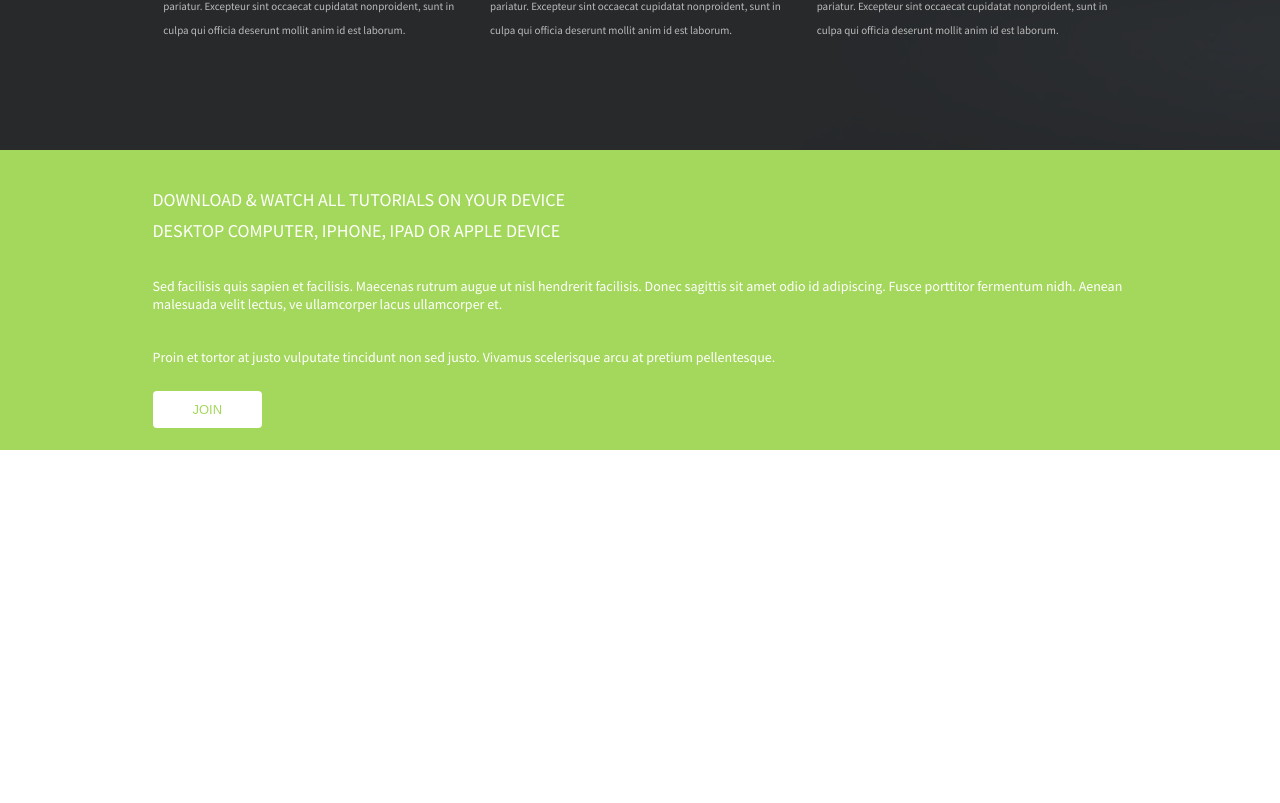
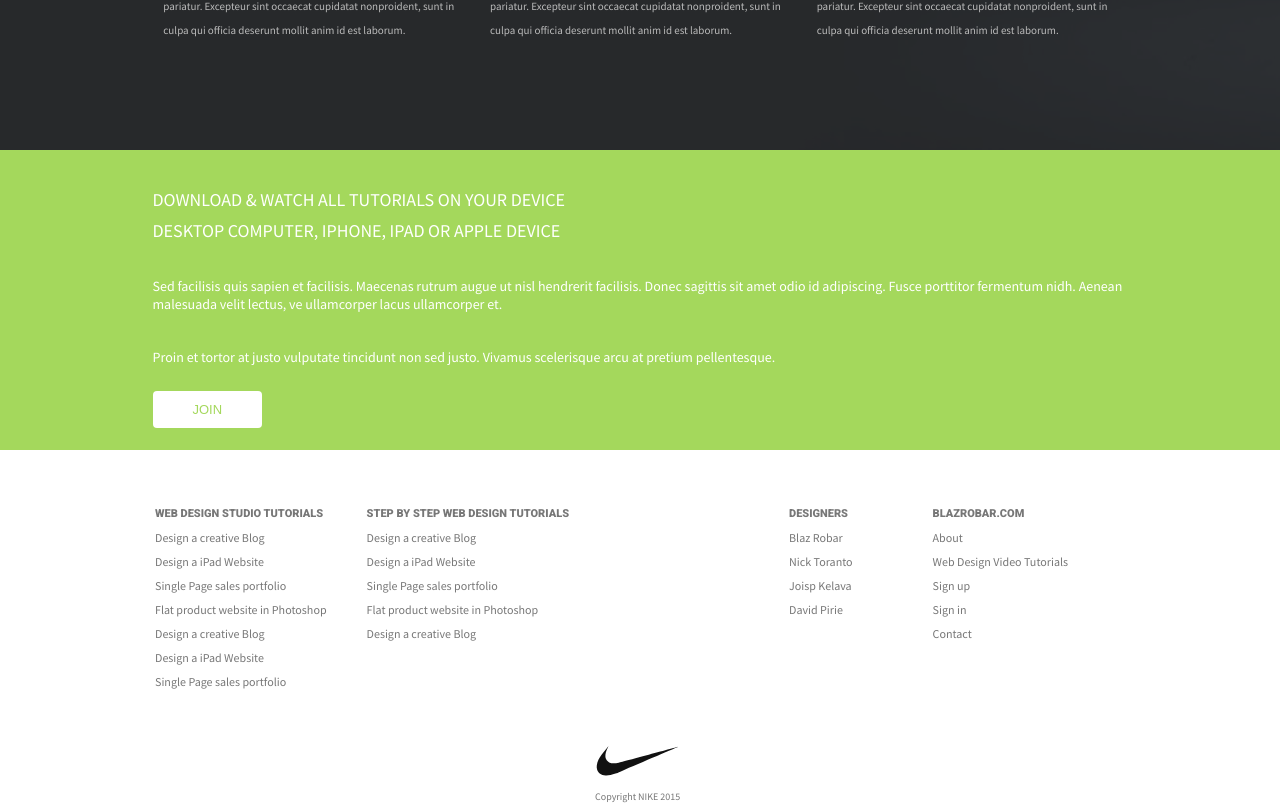
Before and after one commit to PirieD704/nike_test_page, a React (Create React App) app: page / in a window 1280 px wide. Shown: the part 2556-3359 px from the top of the page. Before the commit the page ends 3006 px from the top, so only its background shows below. Built offline with nearby package versions, Linux system fonts and the light colour scheme.

Commit message:
completed base mobile optimization

```diff
--- a/public/index.html
+++ b/public/index.html
@@ -5,6 +5,10 @@
     <meta name="viewport" content="width=device-width, initial-scale=1">
     <title>Nike Test</title>
     <link href="https://fonts.googleapis.com/css?family=Roboto:900|Source+Sans+Pro" rel="stylesheet">
+    <!-- owl carousel cdn -->
+    <link rel="stylesheet" href="https://cdnjs.cloudflare.com/ajax/libs/OwlCarousel2/2.2.0/assets/owl.carousel.css">
+    <!-- owl theme cdn -->
+    <link rel="stylesheet" href="https://cdnjs.cloudflare.com/ajax/libs/OwlCarousel2/2.2.0/assets/owl.theme.default.css">
     <style>
       body {
         margin: 0px;
--- a/src/components/App.js
+++ b/src/components/App.js
@@ -4,6 +4,7 @@ import BannerSection from './BannerSection';
 import SectionTwo from './SectionTwo';
 import ShowCase from './ShowCase';
 import GreenSection from './GreenSection';
+import WhiteSection from './WhiteSection';
 
 class App extends React.Component {
 	constructor() {
@@ -11,6 +12,7 @@ class App extends React.Component {
 		super();
 
 		this.changeShoe = this.changeShoe.bind(this);
+
 
 		//getInitialState
 		this.state = {
@@ -27,18 +29,19 @@ class App extends React.Component {
 		// change our shoe image
 		bigShoe.source = `../images/big-${shoe}.png`;
 		bigShoe.shoe = shoe;
-		console.log(bigShoe.shoe)
+		// console.log(bigShoe.shoe)
 		this.setState({ bigShoe });
 	}
 
 	render() {
 		return (
 			<div>
-				<Header />
+				<Header svgWidth={this.svgWidth} svgHeight={this.svgHeight} />
 				<BannerSection />
 				<SectionTwo />
 				<ShowCase bigShoe={this.state.bigShoe} changeShoe={this.changeShoe} />
 				<GreenSection />
+				<WhiteSection />
     		</div>
   		)
 	}
--- a/src/components/BannerSection.js
+++ b/src/components/BannerSection.js
@@ -6,9 +6,18 @@ import Logo from './Logo';
 
 class BannerSection extends React.Component {
 	render() {
+		// grab window height to adjust svg size in header
+		const vw = window.innerWidth;
+		// build out our functions to manipulate the width and height respectively
+		const svgWidth = (width) => {
+			return width >= 768 ? '200' : '100';
+		}
+		const svgHeight = (width) => {
+			return width >= 768 ? '72' : '36';
+		}
 		return (
 			<div className={css(styles.bannerWrapper)}>
-				<div className={css(styles.mainSwoosh)}><Logo fillColor="#a4d85c" /></div>
+				<div className={css(styles.mainSwoosh)}><Logo width={svgWidth(vw)} height={svgHeight(vw)} fillColor="#a4d85c" /></div>
 				<div className={css(styles.mainName)}>MERCURIAL SUPERFLY</div>
 				<div className={css(styles.belowName)}>It's time to destroy defenses</div>
 			</div>
@@ -26,7 +35,10 @@ const styles = StyleSheet.create({
 		justifyContent: 'center',
 		width: '100%',
 		backgroundImage: 'url("/images/content-1-bg.png")',
-		backgroundSize: 'cover'
+		backgroundSize: 'cover',
+		'@media (max-width: 667px)': {
+			height: '90vh'
+		}
 	},
 	mainSwoosh: {
 		padding: '20px'
@@ -36,12 +48,18 @@ const styles = StyleSheet.create({
 		fontFamily: 'Roboto',
 		fontWeight: 'bold',
 		fontSize: '60px',
-		padding: '5px'
+		padding: '5px',
+		'@media (max-width: 667px)': { //down size the font
+			fontSize: '46px'
+		}
 	},
 	belowName: {
 		color: '#fff',
 		fontFamily: 'Source Sans Pro',
-		fontSize: '34px'
+		fontSize: '34px',
+		'@media (max-width: 667px)': { //downsize the font
+			fontSize: '22px'
+		}
 	}
 
 })
--- a/src/components/GreenSection.js
+++ b/src/components/GreenSection.js
@@ -33,24 +33,41 @@ const styles = StyleSheet.create({
 		width: '100%',
 		backgroundColor: '#a4d85c',
 		color: '#fff',
-		fontFamily: 'Source Sans Pro'
+		fontFamily: 'Source Sans Pro',
+		'@media (max-width: 768px)': { //remove height setting
+			height: 'auto'
+		}
 	},
 	inBetweenGreen: {
 		width: '975px',
 		margin: 'auto',
-		paddingTop: '30px'
+		paddingTop: '30px',
+		'@media (max-width: 768px)': { //remove width setting and add padding
+			width: 'auto',
+			padding: '20px'
+		}
 	},
 	capitalText: {
 		fontSize: '18px',
-		paddingTop: '8px'
+		paddingTop: '8px',
+		'@media (max-width: 768px)': { //resize text to fit screen
+			fontSize: '14px',
+			paddingTop: '12px'
+		}
 	},
 	regText: {
 		fontSize: '14px',
-		paddingTop: '35px'
+		paddingTop: '35px',
+		'@media (max-width: 768px)': { //change font size
+			fontSize: '12px'
+		}
 	},
 	bottomText: {
 		fontSize: '14px',
-		paddingTop: '35px'
+		paddingTop: '35px',
+		'@media (max-width: 768px)': { //change font size
+			fontSize: '12px'
+		}
 	},
 	theButton: {
 		padding: '11px 40px',
--- a/src/components/Header.js
+++ b/src/components/Header.js
@@ -5,9 +5,19 @@ import Logo from './Logo';
 
 class Header extends React.Component {
 	render() {
+			// grab window height to adjust svg size in header
+		const vw = window.innerWidth;
+		// build out our functions to manipulate the width and height respectively
+		const svgWidth = (width) => {
+			return width >= 667 ? '200' : '100';
+		}
+		const svgHeight = (width) => {
+			return width >= 667 ? '72' : '36';
+		}
+
 		return (
 		  <div className={css(styles.headerWrapper)}>
-		  	<div className={css(styles.swoosh)}><Logo fillColor="000" /></div>
+		  	<div className={css(styles.swoosh)}><Logo width={svgWidth(vw)} height={svgHeight(vw)} fillColor="000" /></div>
 			<div className={css(styles.menuLinks)}>ABOUT</div>
 			<div className={css(styles.menuLinks)}>SERVICES</div>
 			<div className={css(styles.menuLinks)}>INVOLVEMENT</div>
@@ -16,6 +26,7 @@ class Header extends React.Component {
 		)
 	}
 }
+
 
 const styles = StyleSheet.create({
 	headerWrapper: {
@@ -26,7 +37,15 @@ const styles = StyleSheet.create({
 	swoosh: {
 		padding: '20px 140px 20px 140px',
 		backgroundColor: '#a4d85c',
-		marginRight: '12%' //this probably needs to be changed later
+		marginRight: '12%',
+		swooshWidth: '200',
+		swooshHeight: '72',
+		'@media (max-width: 768px)': {
+			padding: '10px',
+			marginRight: '5%',
+			swooshWidth: '100',
+			swooshHeight: '36'
+		}
 	},
 	menuLinks: {
 		color: '#fff',
@@ -34,7 +53,10 @@ const styles = StyleSheet.create({
 		fontFamily: 'Source Sans Pro',
 		display: 'flex',
 		flexDirection: 'column',
-		justifyContent: 'center'
+		justifyContent: 'center',
+		'@media (max-width: 768px)': {
+			display: 'none'
+		}
 	}
 })
 
--- a/src/components/Logo.js
+++ b/src/components/Logo.js
@@ -4,11 +4,12 @@ import React from 'react';
 class Logo extends React.Component {
 	render() {
 		return (
-				<svg width="200" height="72" fill={this.props.fillColor} viewBox="135.5 361.375 200 72" overflow="visible">
+				<svg width={this.props.width} height={this.props.height} fill={this.props.fillColor} viewBox="135.5 361.375 200 72" overflow="visible">
 					<path d="M159.23,431.966c-5.84-0.232-10.618-1.83-14.354-4.798c-0.713-0.567-2.412-2.267-2.982-2.984c-1.515-1.905-2.545-3.759-3.232-5.816c-2.114-6.332-1.026-14.641,3.112-23.76c3.543-7.807,9.01-15.55,18.548-26.274c1.405-1.578,5.589-6.193,5.616-6.193c0.01,0-0.218,0.395-0.505,0.876c-2.48,4.154-4.602,9.047-5.758,13.283c-1.857,6.797-1.633,12.63,0.656,17.153c1.579,3.116,4.286,5.815,7.33,7.307c5.329,2.611,13.131,2.827,22.659,0.632c0.656-0.152,33.162-8.781,72.236-19.176c39.074-10.396,71.049-18.895,71.054-18.888c0.011,0.009-90.78,38.859-137.911,59.014c-7.464,3.191-9.46,3.997-12.969,5.229C173.76,430.721,165.725,432.224,159.23,431.966z"/>
 				</svg>
 		)
 	}
 }
 
+
 export default Logo;
--- a/src/components/SectionTwo.js
+++ b/src/components/SectionTwo.js
@@ -30,7 +30,11 @@ const styles = StyleSheet.create({
 	subWrapper: {
 		width: '980px',
 		display: 'flex',
-		justifyContent: 'space-around'
+		justifyContent: 'space-around',
+		'@media (max-width: 768px)': {
+			width: 'auto',
+			flexWrap: 'wrap'
+		}
 	}
 })
 
--- a/src/components/ShowCase.js
+++ b/src/components/ShowCase.js
@@ -78,11 +78,18 @@ const styles = StyleSheet.create({
 		backgroundColor: '#27292b',
 		backgroundImage: 'url("/images/content-2-bg.png")',
 		backgroundRepeat: 'repeat-y',
-		textAlign: 'center'
+		textAlign: 'center',
+		'@media (max-width: 768px)': { //remove height and width settings
+			height: 'auto',
+			width: 'auto'
+		}
 	},
 	shoeDisplayWrapper: {
 		paddingTop: '100px',
 		display: 'inline-flex',
+		'@media (max-width: 768px)': { //hide regular display for shoes
+			display: 'none'
+		}
 	},
 	leftSide: {
 		color: '#fff',
@@ -128,10 +135,21 @@ const styles = StyleSheet.create({
 	bigCircle: {
 		marginLeft: '100px'
 	},
+	bigCircleMobile: {
+		display: 'none',
+		'@media (max-width: 667px)': {
+			width: '300px',
+			height: '300px',
+			margin: 'auto'
+		}
+	},
 	bigShoeleft: {
 		position: 'absolute',
 		width: '600px',
 		marginTop: '100px',
+		'@media (max-width: 667px)': {
+			width: '260px'
+		}
 	},
 	bigShoeright: {
 		position: 'absolute',
@@ -155,7 +173,11 @@ const styles = StyleSheet.create({
 		width: '980px',
 		paddingTop: '80px',
 		margin: 'auto',
-		textAlign: 'left'
+		textAlign: 'left',
+		'@media (max-width: 768px)': { //remove width from text section
+			width: 'auto',
+			flexWrap: 'wrap'
+		}
 	},
 	bigShoeNoShow: {
 		display: 'none'
--- /dev/null
+++ b/src/components/WhiteSection.js
@@ -0,0 +1,115 @@
+import React from 'react';
+import { StyleSheet, css } from 'aphrodite';
+import Logo from './Logo'
+
+class WhiteSection extends React.Component {
+	render() {
+		return (
+			<div className="whiteSectionWrapper">
+				<div className={css(styles.inBetweenWhite)}>
+					<div className="text1">
+						<ul className={css(styles.listText)}>
+							<li className={css(styles.topText)}>WEB DESIGN STUDIO TUTORIALS</li>
+							<li>Design a creative Blog</li>
+							<li>Design a iPad Website</li>
+							<li>Single Page sales portfolio</li>
+							<li>Flat product website in Photoshop</li>
+							<li>Design a creative Blog</li>
+							<li>Design a iPad Website</li>
+							<li>Single Page sales portfolio</li>
+						</ul>
+					</div>
+					<div className="text2">
+						<ul className={css(styles.listText)}>
+							<li className={css(styles.topText)}>STEP BY STEP WEB DESIGN TUTORIALS</li>
+							<li>Design a creative Blog</li>
+							<li>Design a iPad Website</li>
+							<li>Single Page sales portfolio</li>
+							<li>Flat product website in Photoshop</li>
+							<li>Design a creative Blog</li>
+						</ul>
+					</div>
+					<div className={css(styles.text3)}>
+						<ul className={css(styles.listText)}>
+							<li className={css(styles.topText)}>DESIGNERS</li>
+							<li>Blaz Robar</li>
+							<li>Nick Toranto</li>
+							<li>Joisp Kelava</li>
+							<li>David Pirie</li>
+						</ul>
+					</div>
+					<div className="text4">
+						<ul className={css(styles.listText)}>
+							<li className={css(styles.topText)}>BLAZROBAR.COM</li>
+							<li>About</li>
+							<li>Web Design Video Tutorials</li>
+							<li>Sign up</li>
+							<li>Sign in</li>
+							<li>Contact</li>
+						</ul>
+					</div>
+				</div>
+				<div className={css(styles.swooshSection)}>
+					<div className={css(styles.swoosh)}>
+						<Logo fillColor='#111' width="85" height="30" />
+					</div>
+					<div className={css(styles.swooshText)}>
+						Copyright NIKE 2015
+					</div>
+				</div>
+			</div>
+		)
+	}
+}
+
+const styles = StyleSheet.create({
+	inBetweenWhite: {
+		display: 'flex',
+		margin: 'auto',
+		width: '1050px',
+		paddingTop: '40px',
+		'@media (max-width: 768px)': { //use flex wrap to sit properly
+			width: 'auto',
+			flexDirection: 'row',
+			flexWrap: 'wrap'
+		}
+	},
+	listText: {
+		listStyle: 'none',
+		color: '#777',
+		fontFamily: 'Source Sans Pro',
+		lineHeight: '24px',
+		fontSize: '12px',
+		'@media (max-width: 768px)': { //set width to make text boxes quadrants
+			width: '120px'
+		}
+	},
+	topText: {
+		fontWeight: 'bolder',
+		fontSize: '11px',
+		fontFamily: 'Roboto'
+	},
+	text3: {
+		padding: '0px 40px 0px 180px',
+		'@media (max-width: 768px)': { //remove padding
+			padding: '0px'
+		}
+	},
+	swooshSection: {
+		display: 'block',
+		width: '90px',
+		margin: 'auto',
+		paddingTop: '40px'
+	},
+	swoosh: {
+		paddingBottom: '10px'
+	},
+	swooshText: {
+		color: '#777',
+		fontFamily: 'Source Sans Pro',
+		fontSize: '10px'
+	}
+
+})
+
+export default WhiteSection;
```
